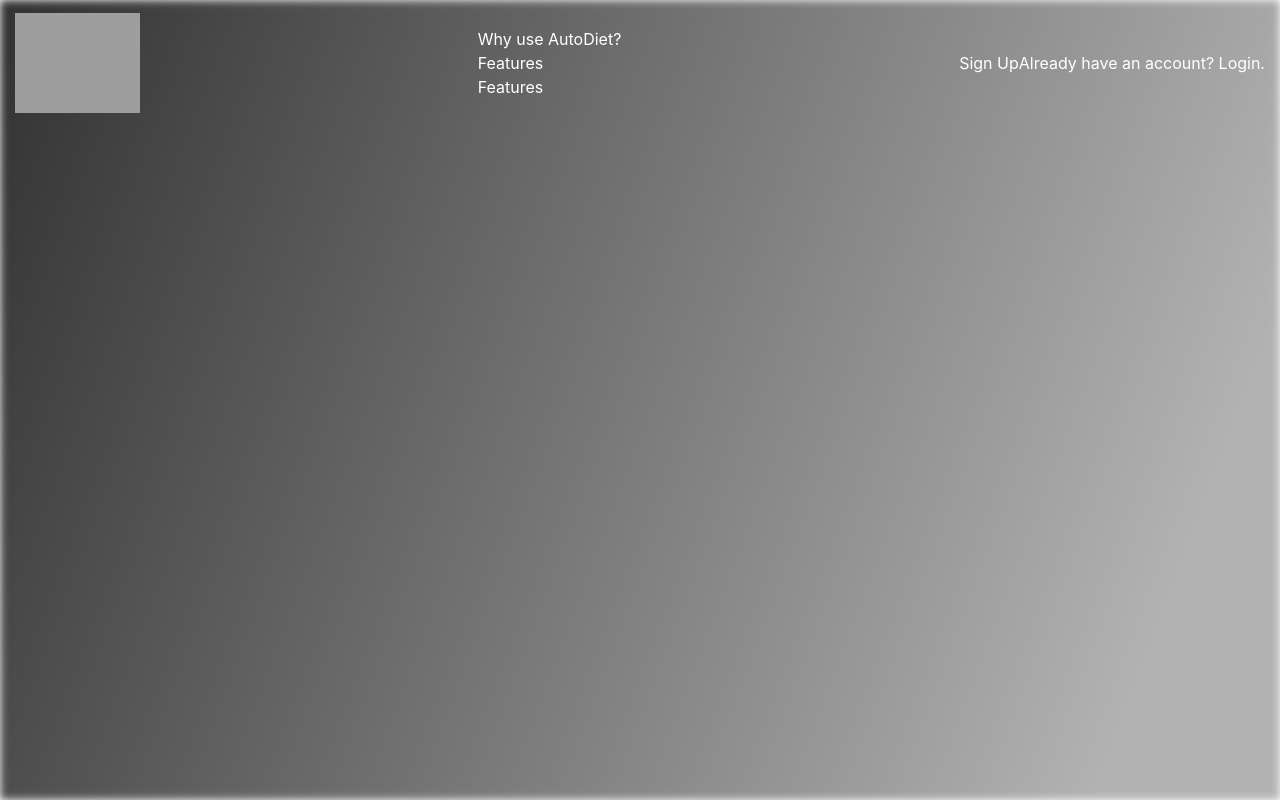
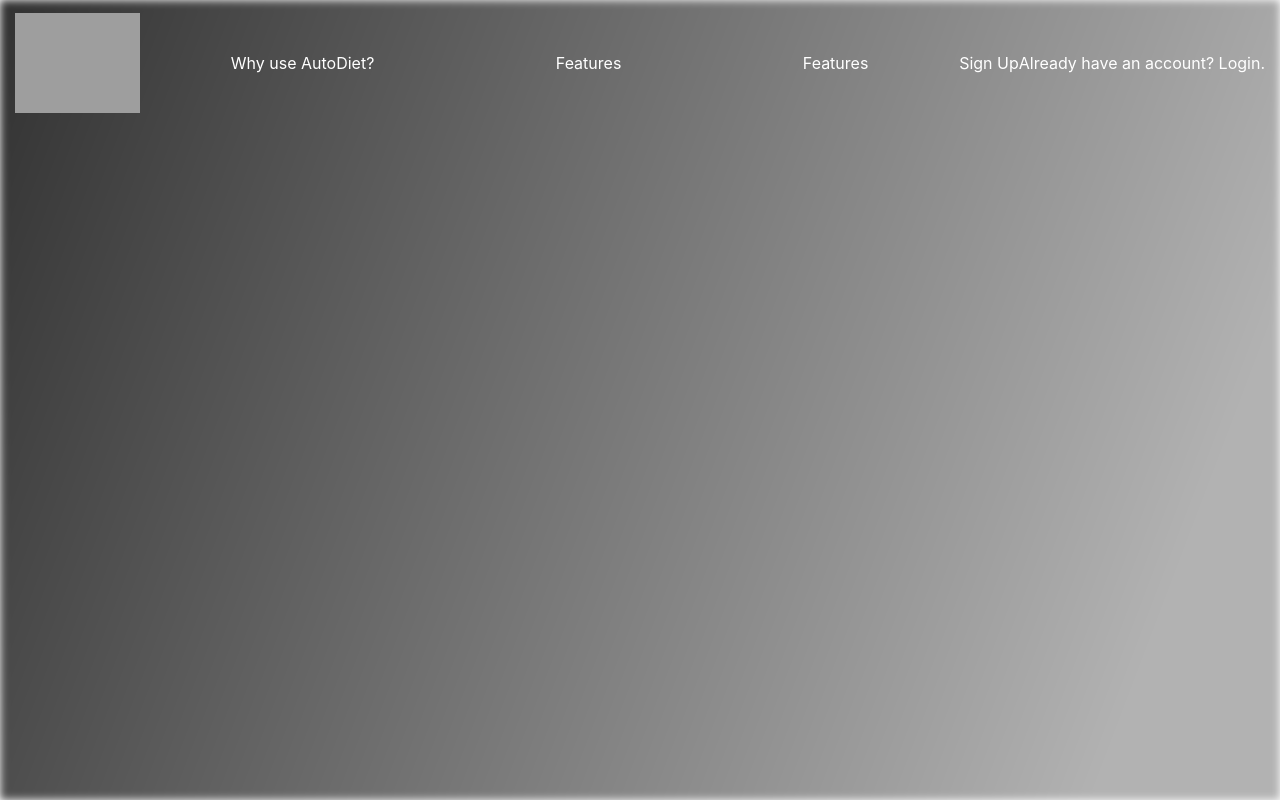
Before and after one commit to moenassar0/autodiet, a React (Create React App) app in the folder autodiet-frontend/: page / in a window 1280 px wide. Built offline with nearby package versions, Linux system fonts and the light colour scheme; grey boxes are pictures that could not be loaded.

Commit message:
frontend: navbar list styling added

```diff
--- a/autodiet-frontend/src/App.css
+++ b/autodiet-frontend/src/App.css
@@ -38,3 +38,18 @@
   background-repeat: no-repeat;
   background-position: center;
 }
+
+.navbar ul{
+  display: flex;
+  flex: 1;
+  justify-content: center;
+}
+
+.navbar ul li{
+  margin: auto;
+  cursor: pointer;
+}
+
+.navbar ul li:hover{
+  text-decoration: underline;
+}
```
